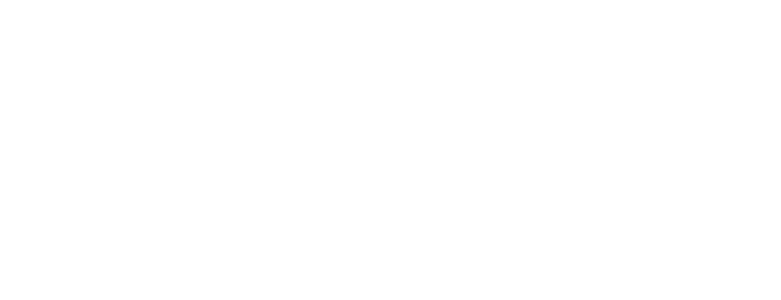
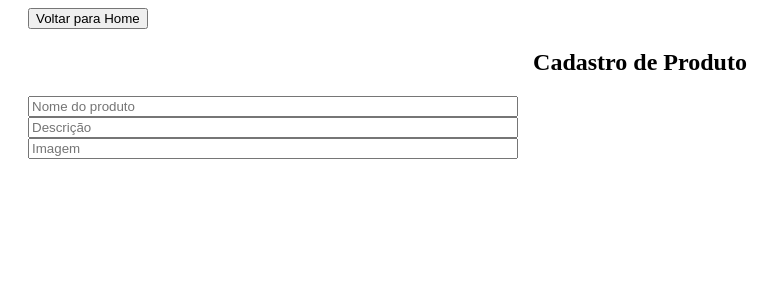
Before and after one commit to WagnerTerry/MercadinhoBD, a React (Vite) app in the folder frontend/: page /products in a window 1280 px wide. Before the commit this address had no page. Shown: the top 300 px of the page, without its empty margins (0-781 px from the left). Built offline with nearby package versions, Linux system fonts and the light colour scheme.

Commit message:
chore: tela cadastro de produto estrutura

```diff
--- a/frontend/src/Routess.tsx
+++ b/frontend/src/Routess.tsx
@@ -1,14 +1,16 @@
 import { BrowserRouter as Router, Routes, Route } from "react-router-dom";
 import { Home } from './views/Home';
+import { Product } from "./views/Product";
 import { Users } from './views/Users';
 
-export function Routess(){
+export function Routess() {
     return (
         <Router>
             <div id="route">
                 <Routes>
-                    <Route path={"/"} element={<Home />}  />
+                    <Route path={"/"} element={<Home />} />
                     <Route path={'/users'} element={<Users />} />
+                    <Route path={'/products'} element={<Product />} />
                 </Routes>
             </div>
         </Router>
--- a/frontend/src/views/Home/index.tsx
+++ b/frontend/src/views/Home/index.tsx
@@ -70,11 +70,18 @@
             </header>
             <main>
                 <>
-                    <Link to="/users" className='link'>
-                        <button>
-                            Cadastrar Usuário
-                        </button>
-                    </Link>
+                    <div className='registration-options'>
+                        <Link to="/products" className='link'>
+                            <button>
+                                Cadastrar Produto
+                            </button>
+                        </Link>
+                        <Link to="/users" className='link'>
+                            <button>
+                                Cadastrar Usuário
+                            </button>
+                        </Link>
+                    </div>
 
                     <h3>Produtos</h3>
                     <div className='show-products'>
--- a/frontend/src/views/Home/style.scss
+++ b/frontend/src/views/Home/style.scss
@@ -19,6 +19,16 @@
     }
 
     main {
+
+        .registration-options {
+            display: flex;
+            justify-content: center;
+
+            button {
+                margin-right: 16px;
+            }
+        }
+
 
         a,
         h3 {
--- /dev/null
+++ b/frontend/src/views/Product/index.tsx
@@ -0,0 +1,30 @@
+import { Link } from "react-router-dom";
+
+import "./style.scss"
+
+export function Product() {
+    return (
+        <div id="products">
+            <Link to="/">
+                <button>Voltar para Home</button>
+            </Link>
+            <div className='register-products'>
+                <h2>Cadastro de Produto</h2>
+                <form>
+                    <input type="text"
+                        name="product_name"
+                        placeholder='Nome do produto'
+                    />
+                    <input type="text"
+                        name="product_description"
+                        placeholder='Descrição'
+                    />
+                    <input type="text"
+                        name="product_image"
+                        placeholder='Imagem'
+                    />
+                </form>
+            </div>
+        </div>
+    )
+}
--- /dev/null
+++ b/frontend/src/views/Product/style.scss
@@ -0,0 +1,13 @@
+#products {
+    .register-products {
+        text-align: center;
+
+        form {
+            display: flex;
+            justify-content: center;
+            flex-direction: column;
+            flex-wrap: wrap;
+            width: 40%;
+        }
+    }
+}
```
